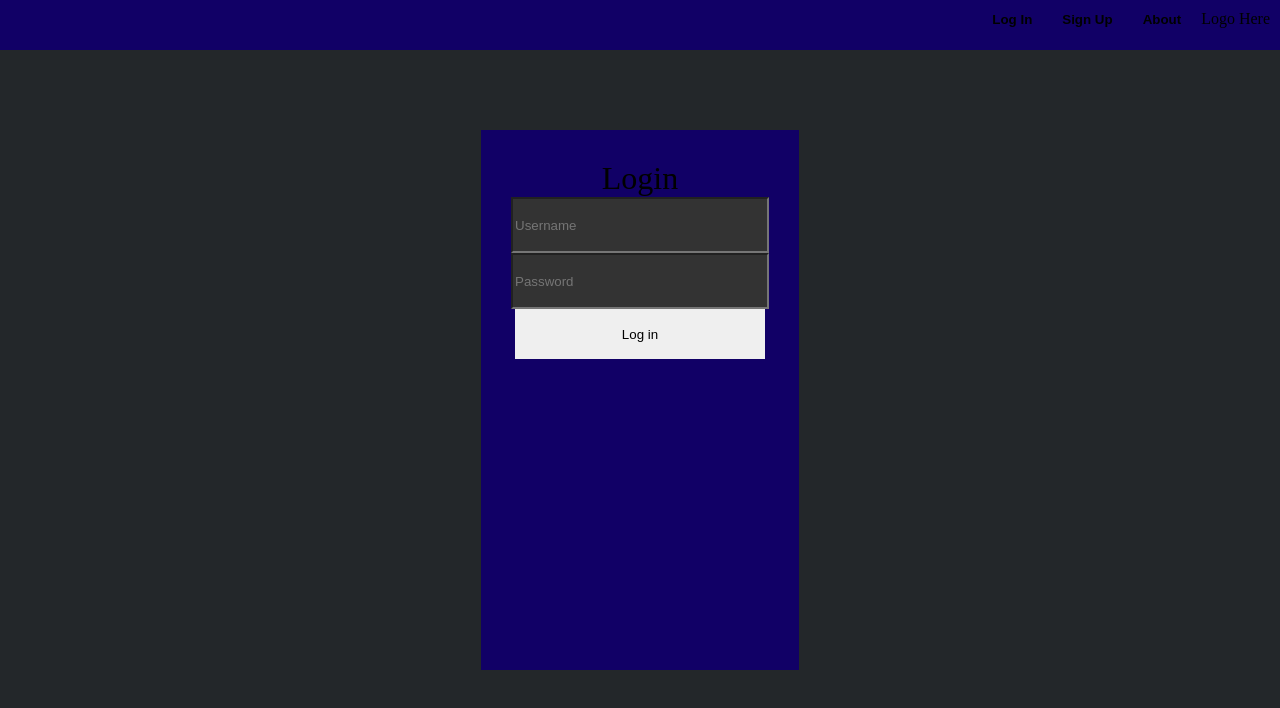
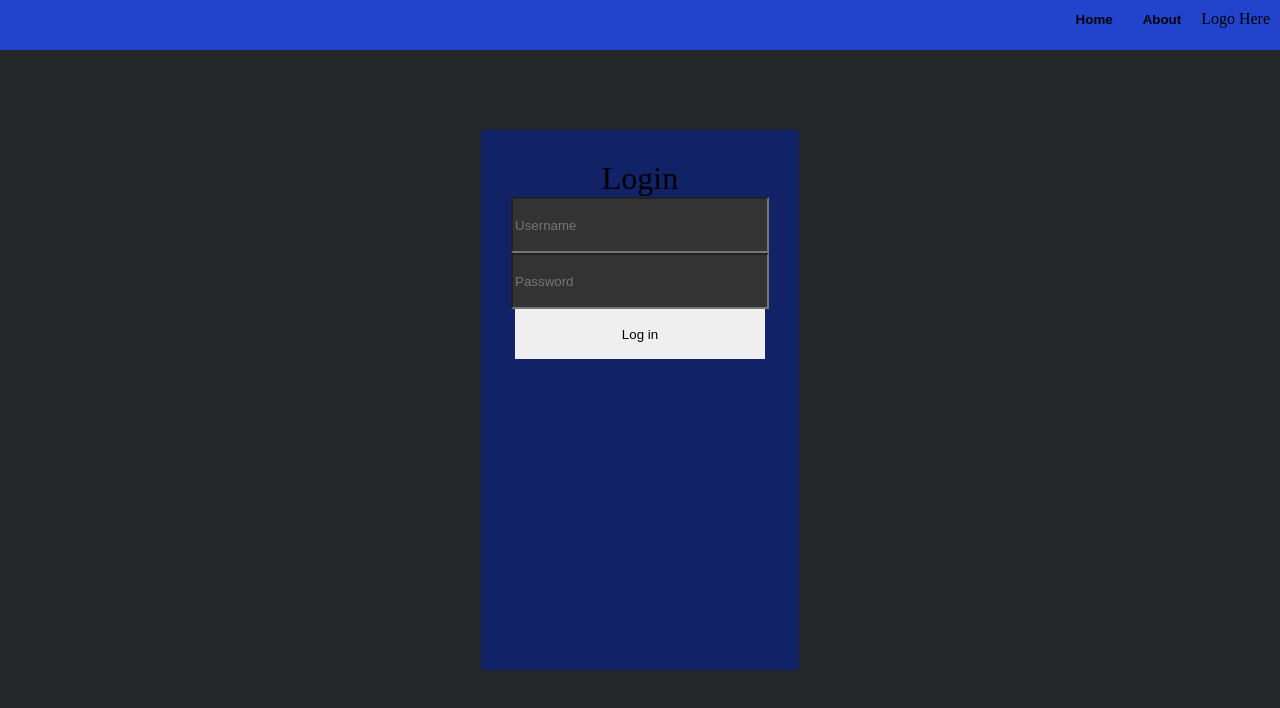
Before and after one commit to prushton2/mail-server-frontend, a React (Vite) app: page /login in a window 1280 px wide. Shown: the top 708 px of the page. Built offline with nearby package versions, Linux system fonts and the light colour scheme.

Commit message:
fixed some errors

```diff
--- a/src/components/Header.css
+++ b/src/components/Header.css
@@ -11,7 +11,7 @@
 
     justify-content: center;
     /* text-align: center; */
-    background-color: var(--headerColor);
+    background-color: var(--color10);
 }
 
 .headerMenu {
--- a/src/components/Header.tsx
+++ b/src/components/Header.tsx
@@ -1,19 +1,66 @@
+import { useEffect, useState } from "react";
 import "./Header.css"
 
-function Header() {
+function Header({state}: {state: string}) {
+
+    const [buttons, setButtons] = useState<JSX.Element[]>([]);
+
+    let about = <button className='headerButton'>About</button>;
+    let signup = <button className='headerButton' onClick={() => {window.location.href = "/Signup"}} >Sign Up</button>;
+    let login = <button className='headerButton' onClick={() => {window.location.href = "/Login"}} >Log In</button>;
+    let logout = <button className='headerButton' onClick={() => {window.location.href = "/Login"}} >Log Out</button>;
+    let home = <button className='headerButton' onClick={() => {window.location.href = "/"}} >Home</button>;
+
+    useEffect(() => {
+        switch(state) {
+            case "home" :
+                setButtons([
+                    signup, login, about
+                ]);
+                break;
+            case "login":
+                setButtons([
+                    home, about
+                ]);
+                break;
+            case "window":
+                setButtons([
+                    logout, home, about
+                ]);
+                break;
+            default:
+                break;
+        }
+    }, [state])
+
+
+    function renderHeaderElements(buttons: JSX.Element[]) {
+        let jsx: JSX.Element[] = [];
+        buttons.forEach((element) => {
+            jsx.push(
+                <div className='headerMenu'>
+                    {element}
+                </div>
+            )
+        })
+        return jsx.reverse();
+    }
+
     return  <div className='header'>
                 <div className='headerMenu'>
                     Logo Here
                 </div>
-                <div className='headerMenu'>
-                    <button className='headerButton'>About</button>
-                </div>
-                <div className='headerMenu'>
+                { //is this proper form??? idk //no its not you dumbass //now it is
+                    renderHeaderElements(buttons) //this way it rerenders when buttons changes!
+                }
+
+
+                {/* <div className='headerMenu'>
                     <button className='headerButton' onClick={() => {window.location.href = "/Signup"}} >Sign Up</button>
                 </div>
                 <div className='headerMenu'>
                     <button className='headerButton' onClick={() => {window.location.href = "/Login"}} >Log In</button>
-                </div>
+                </div> */}
             </div>
 }
 
--- a/src/components/Home.tsx
+++ b/src/components/Home.tsx
@@ -6,7 +6,7 @@ function App() {
 
   return (
     <>
-        <Header />
+        <Header state={"home"}/>
         Jack youre putting stuff here
     </>
   )
--- a/src/components/Login.css
+++ b/src/components/Login.css
@@ -17,7 +17,7 @@
     width: min-content;
     padding: 30px;
 
-    background-color: var(--backgroundColorDark);
+    background-color: var(--color30);
 }
 
 input {
--- a/src/components/Login.tsx
+++ b/src/components/Login.tsx
@@ -17,7 +17,7 @@ function Window({isSignup, onLogin}: {
     const [invite, setInvite] = useState("");
 
     return <div className="logincontainer">
-        <Header />
+        <Header state={"login"}/>
         <div className="loginWindow">
             Login <br />
             <input placeholder="Username" onChange={(e) => setUsername(e.target.value)}/> <br />
@@ -28,7 +28,7 @@ function Window({isSignup, onLogin}: {
             : <></>
             }
 
-            <button className="loginButton" onClick={(e) => {login()}}>Log in</button>
+            <button className="loginButton" onClick={() => {login()}}>Log in</button>
         </div>
     </div>
 
@@ -41,7 +41,7 @@ function Window({isSignup, onLogin}: {
 
 export function Login() {
 
-    skipPage();
+    // skipPage();
 
     return <Window isSignup={false} onLogin={(un, pw) => Login(un, pw)} />
     function skipPage() {
@@ -68,6 +68,6 @@ export function SignUp() {
     return <Window isSignup={true} onLogin={(un, pw, inv) => Signup(un, pw, inv)} />
 
     function Signup(username: string, password: string, invite: string) {
-
+        console.log(username, password, invite);
     }
 }
--- a/src/components/Mail.css
+++ b/src/components/Mail.css
@@ -66,14 +66,14 @@ select {
 
 .inboxElement {
     margin-bottom: -1px;
-    border-bottom: 3px dashed var(--borderColor);
+    border-bottom: 3px dashed var(--borderColorLight);
     /* border-bottom: 1px solid var(--borderColor); */
     padding: 5px;
     height: 10vh;
 }
 
 .inboxElement.Selected {
-    background-color: var(--backgroundColorDark);
+    background-color: var(--color30);
 }
 
 .inboxElementBodyPreview {
--- a/src/components/Mail.tsx
+++ b/src/components/Mail.tsx
@@ -53,7 +53,7 @@ function Mail() {
     }, [currentAddress])
 
     return <>
-        <Header />
+        <Header state="window"/>
         <div className="mailcontainer">
             <RegisterEmail isOpen={modalOpen} close={() => {setModalOpen(false); setCurrentAddress(currentAddress)}}/>
             <div className="bar0">
--- a/src/components/Registration.tsx
+++ b/src/components/Registration.tsx
@@ -17,8 +17,8 @@ export function RegisterEmail({isOpen, close}: {isOpen: boolean, close: () => vo
                     </option>
                 </select>
                 <br /><br />
-                <button className="close" onClick={(e) => {close()}}>Cancel</button>
-                <button className="confirm" onClick={(e) => {sendRequest(address, domain)}}>Confirm</button>
+                <button className="close" onClick={() => {close()}}>Cancel</button>
+                <button className="confirm" onClick={() => {sendRequest(address, domain)}}>Confirm</button>
             </div>
         </div>
 
--- a/src/index.css
+++ b/src/index.css
@@ -1,10 +1,15 @@
 :root {
   --color60: #23272a;
-  --color30: #110066;
-  --color10: #000;
+  --color30: #126;
+  --color10: #24C;
+
+  /* --color60: white;
+  --color30: grey;
+  --color10: black; */
 
   --headerColor: var(--color30);
   --borderColor: #000;
+  --borderColorLight: grey;
 
   --backgroundColor: var(--color60);
   --backgroundColorDark: var(--color30);
```
